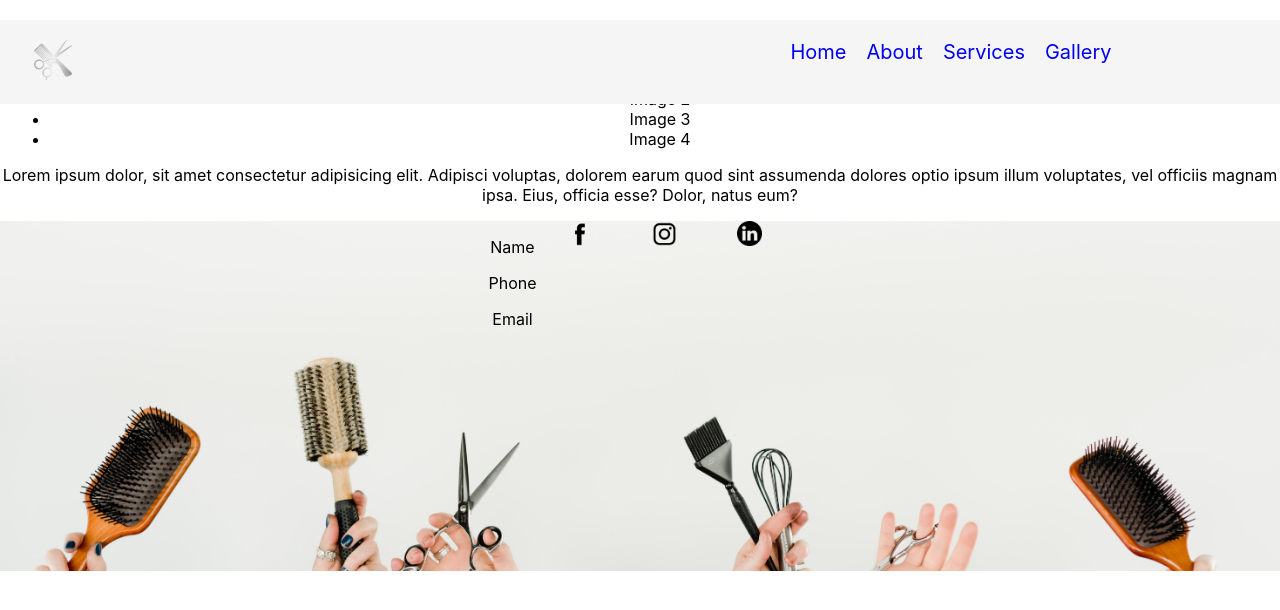
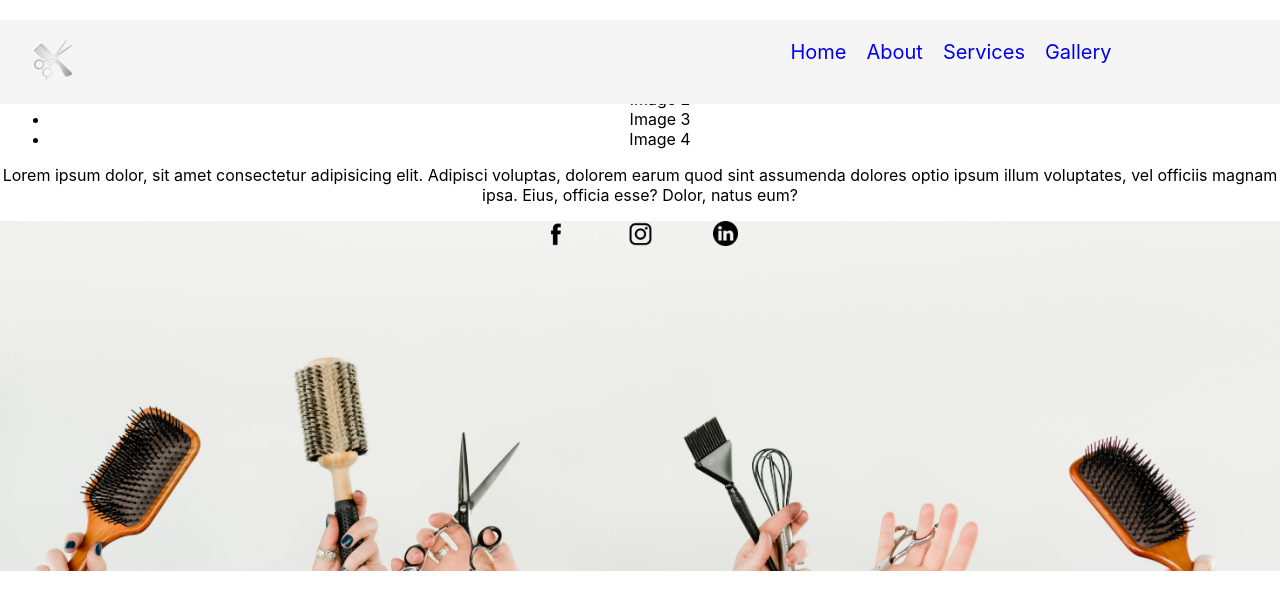
Before and after one commit to fcondori1/salon-nr, a React (Create React App) app: page /gallery in a window 1280 px wide. Shown: the top 610 px of the page. Built offline with nearby package versions, Linux system fonts and the light colour scheme.

Commit message:
update css

```diff
--- a/src/component/Contact/Contact.css
+++ b/src/component/Contact/Contact.css
@@ -0,0 +1,3 @@
+.information {
+    background-color: aqua;
+}
--- a/src/component/Contact/Contact.js
+++ b/src/component/Contact/Contact.js
@@ -1,8 +1,9 @@
 import React from 'react';
+import './Contact.css';
 
 function Contact(props) {
     return (
-        <div>
+        <div className='information'>
             <p>Name</p>
             <p>Phone</p>
             <p>Email</p>
--- a/src/component/Footer/Footer.js
+++ b/src/component/Footer/Footer.js
@@ -6,7 +6,7 @@ import Contact from '../Contact/Contact';
 function Footer(props) {
 	return (
 		<div className='footer_logos'>
-			<Contact />
+			{/* <Contact /> */}
 			<Icon />
 		</div>
 	);
--- a/src/component/Icon/Icon.js
+++ b/src/component/Icon/Icon.js
@@ -1,12 +1,12 @@
 import React from 'react';
-import '../Footer/Footer.css';
+// import '../Footer/Footer.css';
 import facebook from '../../assets/face_logo.png';
 import instagram from '../../assets/insta_logo2.png';
 import linkedin from '../../assets/linked_logo.png';
 
 function Icon(props) {
 	return (
-		<div>
+		<div className='icon_footer'>
 			<a
 				href='https://www.facebook.com/noelia.romero.311'
 				target='_blank'
--- a/src/component/Main/Main.css
+++ b/src/component/Main/Main.css
@@ -1,12 +1,15 @@
 .container {
     /* border: solid red 10px; */
     /* height: 100vh; */
+    /* margin-top: 200px; */
 }
 
 .background1 {
     background-repeat: no-repeat;
     max-width: 100%;
     height: auto;
+    margin-top: 50px 0px;
+    /* margin: 20px 50px; */
     /* background-size: cover;
     padding: 20% 30px;
     margin-bottom: 4%;
--- a/src/component/Main/Main.js
+++ b/src/component/Main/Main.js
@@ -3,6 +3,7 @@ import background1 from '../../assets/salon.jpg';
 import background2 from '../../assets/hair.jpg';
 // import background3 from '../../assets/salon-tools.jpg';
 import './Main.css';
+import Contact from '../Contact/Contact';
 
 function Main(props) {
 	return (
@@ -12,6 +13,7 @@ function Main(props) {
 					src={background1}
 					alt='Salon with brushes'
 					className='background1'></img>
+				<Contact />
 				<img
 					src={background2}
 					alt='Salon with brushes'
```
